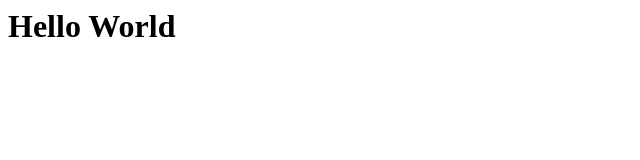
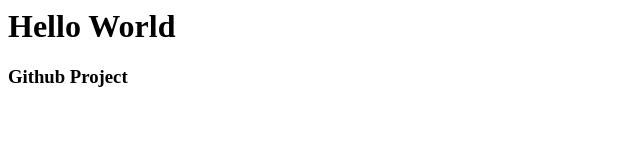
Before and after one commit to ebeauty75/ebeauty75, a plain HTML site: page index.html in a window 1280 px wide. Shown: the whole page, without its empty margins (0-640 px from the left). Drawn offline with Linux system fonts and the light colour scheme.

Commit message:
download modify

```diff
--- a/index.html
+++ b/index.html
@@ -1 +1,2 @@
 <h1>Hello World</h1>
+<h3>Github Project</>
```
